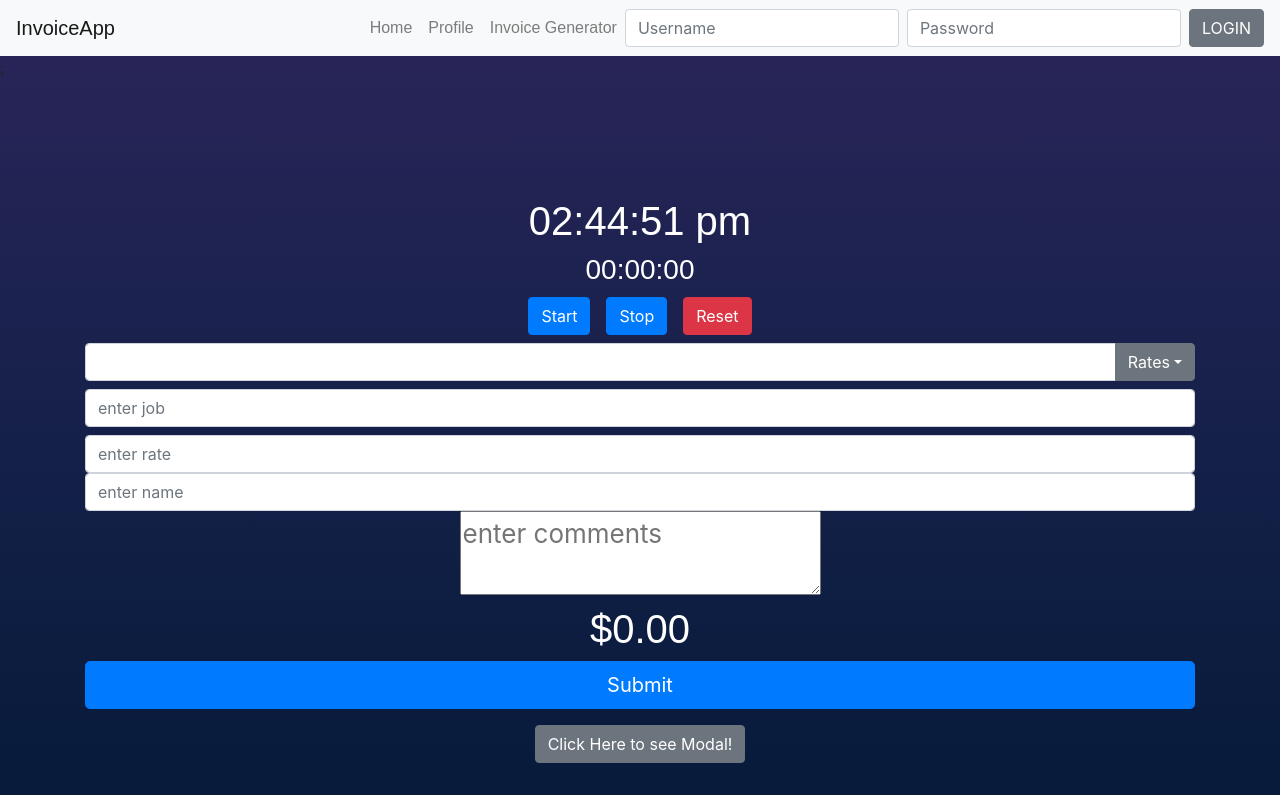
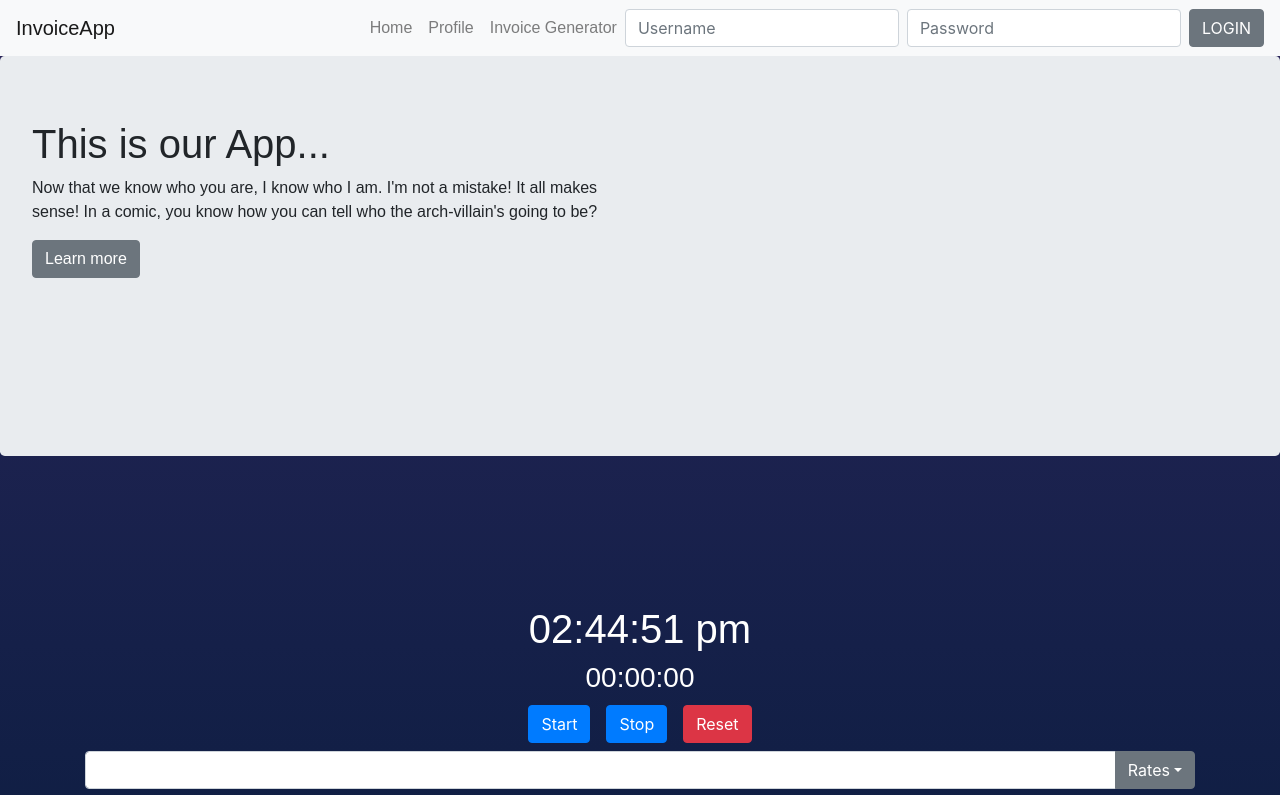
Before and after one commit to AlexGaiser/invoicing-app, a React (Create React App) app in the folder client/freelancing-app/: page /InvoiceGenerator in a window 1280 px wide. Shown: the top 795 px of the page. Built offline with nearby package versions, Linux system fonts and the light colour scheme; no server answers.

Commit message:
Added Login Component / Navbar / Hero Component - Added Hero Component to Homepage - Added Login Component as Child to Navbar - removed Mysterious semi-colon

```diff
--- /dev/null
+++ b/client/freelancing-app/src/Header/Header-styles.css
@@ -0,0 +1,9 @@
+.hero-txt-one{
+  width: 100%;
+  max-width: 600px;
+}
+
+
+.Hero-One{
+  min-height: 50vh;
+}
--- /dev/null
+++ b/client/freelancing-app/src/Header/Header.js
@@ -0,0 +1,46 @@
+import React, { Component } from 'react';
+import { Button } from 'reactstrap';
+import { BrowserRouter as Router, Route, Link } from "react-router-dom";
+
+import {Jumbotron, Container, Col, Row, } from 'react-bootstrap';
+
+import './Header-styles.css';
+
+
+
+
+
+
+const Header = (props) => {
+
+
+    return (
+
+      <React.Fragment>
+        <Jumbotron className="Hero-One">
+          <Container>
+            <Row>
+              <Col>
+
+              </Col>
+            </Row>
+          </Container>
+          <h1>This is our App...</h1>
+          <p className="hero-txt-one">
+            Now that we know who you are, I know who I am. I'm not a mistake! It all makes sense! In a comic, you know how you can tell who the arch-villain's going to be?
+          </p>
+          <p>
+            <Button variant="primary">Learn more</Button>
+          </p>
+        </Jumbotron>
+      </React.Fragment>
+    )
+
+
+}
+
+
+
+
+
+export default Header;
--- a/client/freelancing-app/src/Homepage.js
+++ b/client/freelancing-app/src/Homepage.js
@@ -11,6 +11,7 @@ import User from './User';
 import App from './App';
 
 import NavBar from './NavBar/NavBar';
+import Header from './Header/Header';
 
 import Axios from 'axios'
 import logo from './logo.svg';
@@ -28,6 +29,7 @@ class Homepage extends Component{
             <Router>
             <React.Fragment>
               <NavBar />
+              <Header />
               {/*<Link to="/userProfile">User Invoices</Link>*/}
               {/*<Link to="InvoiceGenerator">Invoice Generator</Link>*/}
 
--- /dev/null
+++ b/client/freelancing-app/src/Login/Login.js
@@ -0,0 +1,24 @@
+import React, { Component } from 'react';
+import { Button } from 'reactstrap';
+import { BrowserRouter as Router, Route, Link } from "react-router-dom";
+
+import {Navbar, Nav, NavDropdown, Form, FormControl } from 'react-bootstrap';
+
+import './Login-styles.css'
+
+
+const LoginPanel = (props) => {
+
+  return (
+    <React.Fragment>
+      <Form onSubmit={()=>alert('form submitted')}inline className="">
+        <Form.Control type="text" placeholder="Username" className="mr-sm-2" />
+        <Form.Control type="text" placeholder="Password" className="mr-sm-2" />
+        <Button type="submit" className="" variant="outline-success">LOGIN</Button>
+      </Form>
+    </React.Fragment>
+  )
+
+}
+
+export default LoginPanel;
--- a/client/freelancing-app/src/NavBar/NavBar.js
+++ b/client/freelancing-app/src/NavBar/NavBar.js
@@ -1,6 +1,7 @@
 import React, { Component } from 'react';
 import { Button } from 'reactstrap';
 import { BrowserRouter as Router, Route, Link } from "react-router-dom";
+import LoginPanel from '../Login/Login';
 
 import {Navbar, Nav, NavDropdown, Form, FormControl } from 'react-bootstrap'
 
@@ -17,7 +18,7 @@ const NavBar = (props) => {
     return (
 
       <React.Fragment>
-          <Navbar bg="light" expand="lg">
+          <Navbar bg="light" expand="lg" sticky='top'>
             <Navbar.Brand href="/">InvoiceApp</Navbar.Brand>
             <Navbar.Toggle aria-controls="basic-navbar-nav" />
             <Navbar.Collapse id="basic-navbar-nav">
@@ -26,13 +27,9 @@ const NavBar = (props) => {
                 <Nav.Link href="/userProfile">Profile</Nav.Link>
                 <Nav.Link href="/InvoiceGenerator">Invoice Generator</Nav.Link>
               </Nav>
-              <Form onSubmit={()=>alert('form submitted')}inline className="">
-                <Form.Control type="text" placeholder="Username" className="mr-sm-2" />
-                <Form.Control type="text" placeholder="Password" className="mr-sm-2" />
-                <Button type="submit" className="" variant="outline-success">LOGIN</Button>
-              </Form>
+              <LoginPanel />
             </Navbar.Collapse>
-          </Navbar>;
+          </Navbar>
       </React.Fragment>
     )
 
```
Also changed, not shown: client/freelancing-app/src/Login/Login-styles.css (added).
